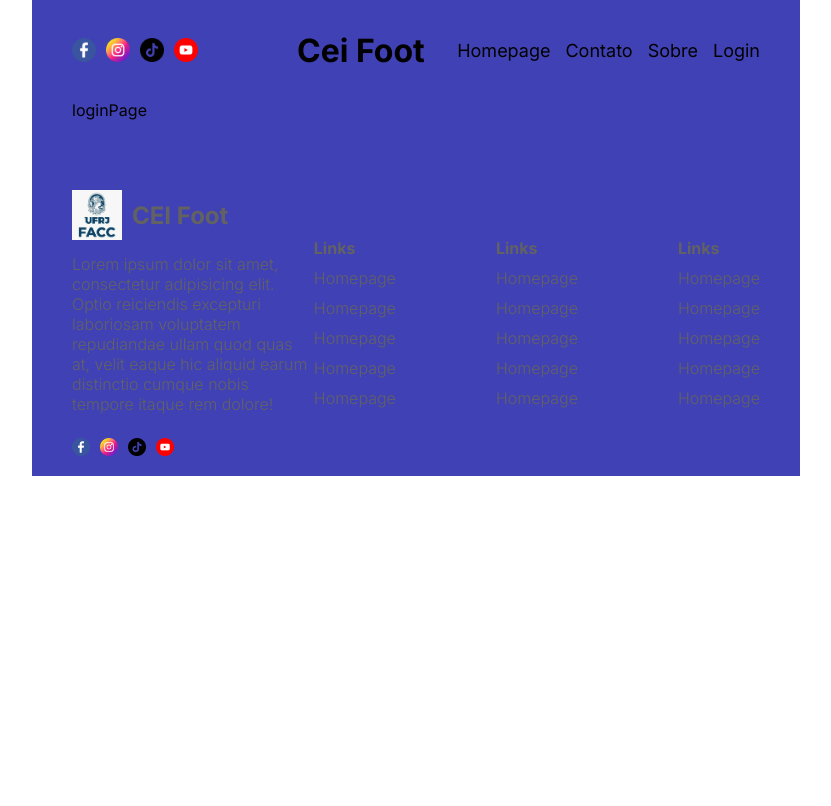
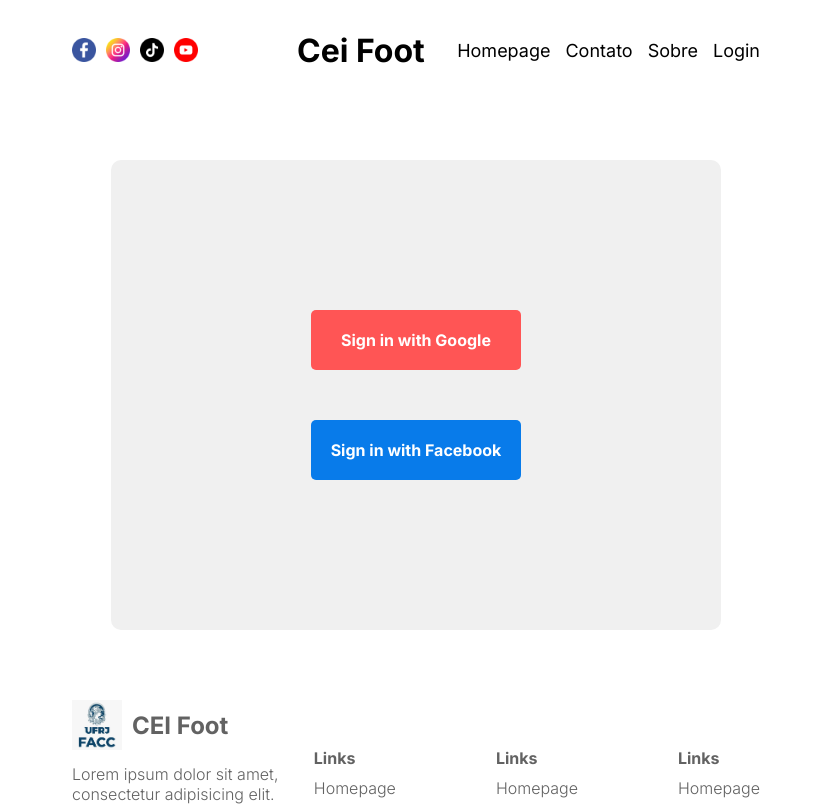
Before and after one commit to Smch12nntynn/cei_foot, a Next.js app: page /login in a window 1280 px wide. Shown: the top 806 px of the page, without its empty margins (224-1055 px from the left). Built offline with nearby package versions, Linux system fonts and the light colour scheme.

Commit message:
design login

```diff
--- /dev/null
+++ b/src/app/(auth)/login/login.module.css
@@ -0,0 +1,52 @@
+.container {
+    display: flex;
+    align-items: center;
+    justify-content: center;
+    margin-top: 60px;
+}
+
+.wrapper {
+    background-color: var(--softBg);
+    padding: 150px 200px;
+    display: flex;
+    flex-direction: column;
+    gap: 50px;
+    border-radius: 10px;
+}
+
+.socialButton {
+    padding: 20px;
+    border-radius: 5px;
+    border: none;
+    color: white;
+    font-weight: bold;
+    cursor: pointer;
+    display: flex;
+    align-items: center;
+    justify-content: center;
+}
+
+.socialButton:first-child {
+    background-color: #ff5555;
+}
+
+.socialButton:last-child {
+    background-color: #087BEA;
+}
+
+@media screen and (max-width: 768px) {
+    .wrapper {
+        padding: 50px 100px;
+    }
+}
+
+@media screen and (max-width: 640px) {
+    .wrapper {
+        padding: 30px;
+    }
+
+    .socialButton {
+        font-weight: 400;
+        font-style: 14px;
+    }
+}
--- a/src/app/(auth)/login/page.jsx
+++ b/src/app/(auth)/login/page.jsx
@@ -1,9 +1,15 @@
 import React from 'react'
+import styles from './login.module.css'
 
-const loginPage = () => {
+const page = () => {
     return (
-        <div>loginPage</div>
+        <div className={styles.container}>
+            <div className={styles.wrapper}>
+                <div className={styles.socialButton}>Sign in with Google</div>
+                <div className={styles.socialButton}>Sign in with Facebook</div>
+            </div>
+        </div>
     )
 }
 
-export default loginPage
+export default page
--- a/src/app/globals.css
+++ b/src/app/globals.css
@@ -31,7 +31,7 @@ a{
     max-width: 1536px;
     margin-left: auto;
     margin-right: auto;
-    background-color: rgb(65, 65, 182);
+    /* background-color: rgb(65, 65, 182); */
     padding-left: 80px;
     padding-right: 80px;
 }
```
